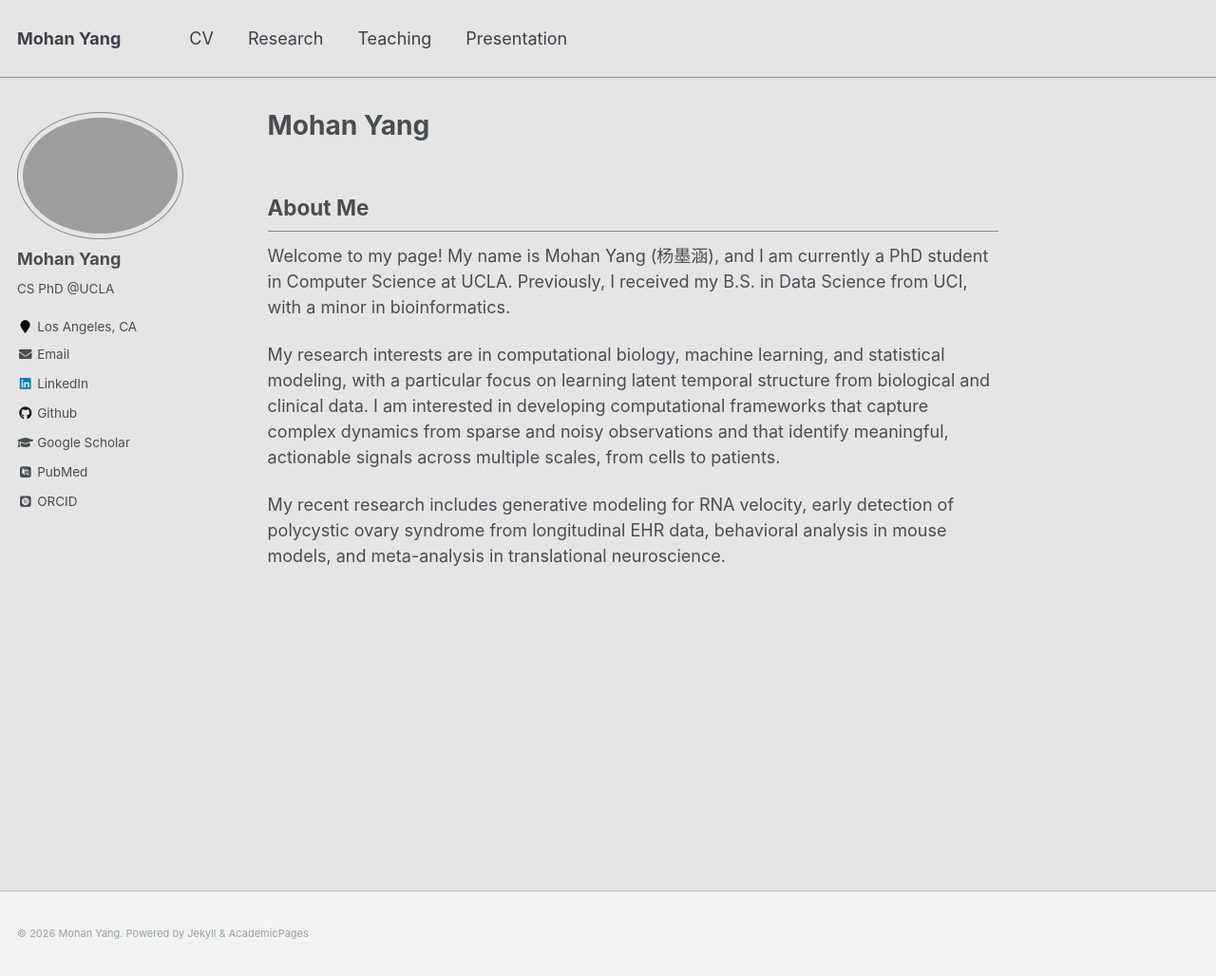
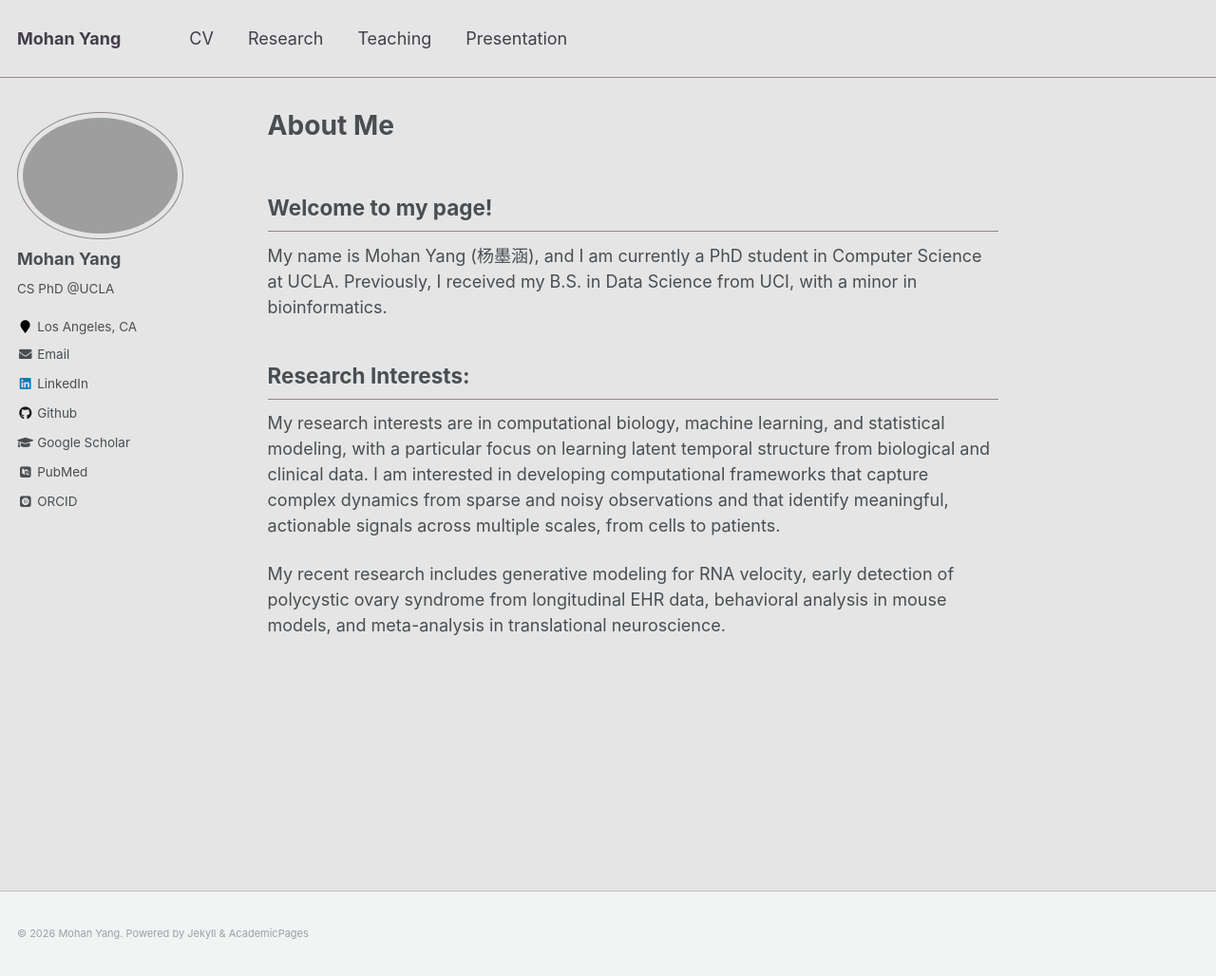
Before and after one commit to MohanYang03/mohanyang03.github.io, a Jekyll site: the page built from _pages/about.md, in a window 1280 px wide and 1042 px high. Shown: the top 1028 px of the window at 95% size. Built offline with Jekyll 4.4.1, drawn with Linux system fonts in a browser that asks for light colours; some web fonts are replaced; a script bundle is joined from its source files by our own code.

Commit message:
changed main page

```diff
--- a/_pages/about.md
+++ b/_pages/about.md
@@ -1,15 +1,17 @@
 ---
 permalink: /
-title: "Mohan Yang"
+title: "About Me"
 author_profile: true
 redirect_from:
   - /about/
   - /about.html
 ---
 
-## About Me
+## Welcome to my page!
 
-Welcome to my page! My name is Mohan Yang (杨墨涵), and I am currently a PhD student in Computer Science at UCLA. Previously, I received my B.S. in Data Science from UCI, with a minor in bioinformatics.
+My name is Mohan Yang (杨墨涵), and I am currently a PhD student in Computer Science at UCLA. Previously, I received my B.S. in Data Science from UCI, with a minor in bioinformatics.
+
+## Research Interests:
 
 My research interests are in computational biology, machine learning, and statistical modeling, with a particular focus on learning latent temporal structure from biological and clinical data. I am interested in developing computational frameworks that capture complex dynamics from sparse and noisy observations and that identify meaningful, actionable signals across multiple scales, from cells to patients.
 
```
